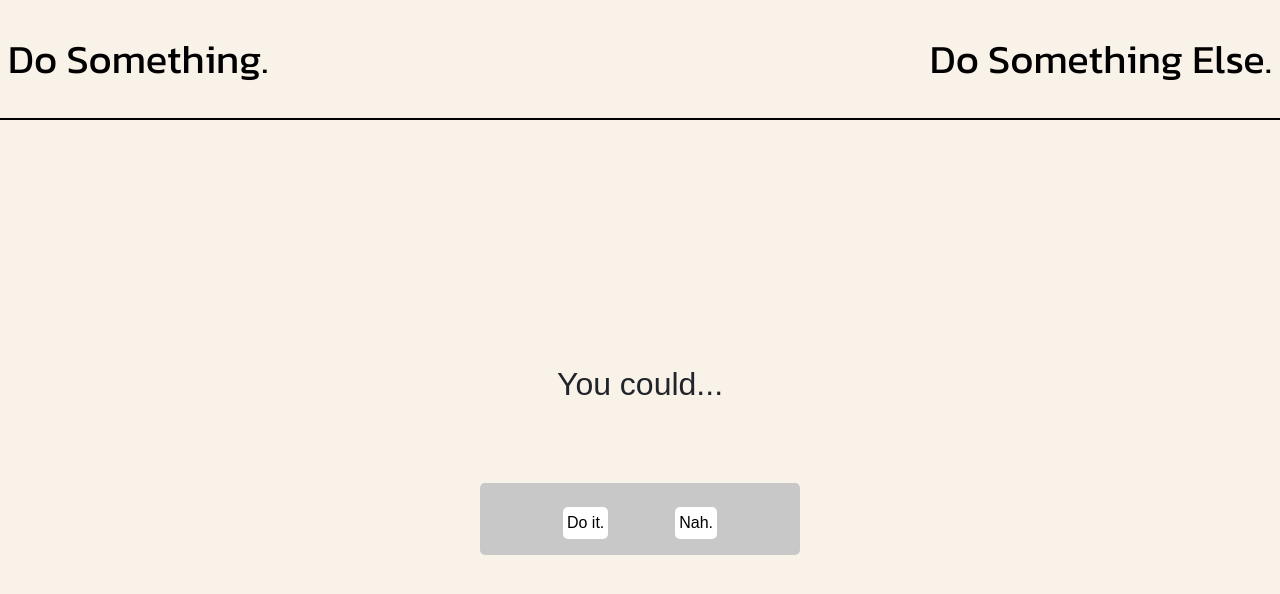
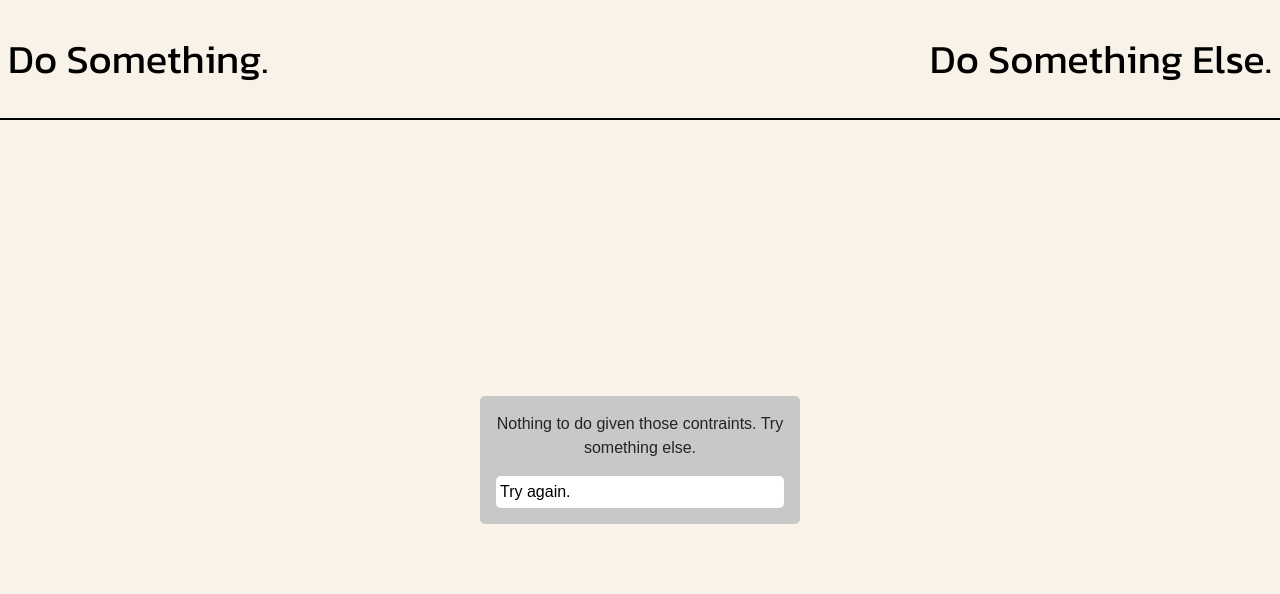
Before and after one commit to jfogiato/do-something, a React (Create React App) app: page /you-could-do in a window 1280 px wide. Shown: the top 594 px of the page. Built offline with nearby package versions, Linux system fonts and the light colour scheme; a web font is replaced by a local one.

Commit message:
Add: client-side component error handling if there are no matches returned from the server

```diff
--- a/src/components/App/App.js
+++ b/src/components/App/App.js
@@ -19,7 +19,9 @@ const App = () => {
 
   const getActivity = activityPreferences => {
     fetchCall(activityPreferences)
-      .then(data => setCurrentActivity(data));
+      .then(data => {
+        setCurrentActivity(data)
+      });
   }
 
   const addActivity = () => {
--- a/src/components/YouCould/YouCould.js
+++ b/src/components/YouCould/YouCould.js
@@ -1,14 +1,13 @@
 import React from 'react';
 import './YouCould.css';
 import { Link } from 'react-router-dom';
-
 
 const YouCould = ({ activityObject, addActivity }) => {
 
   const { activity, link } = activityObject;
 
-  return (
-    <section className='you-could'>
+  const match =
+    <>
       <h2>You could...</h2>
       <div className='activity-container'>
         <h3 data-cy='activity-name'>{activity}</h3>
@@ -18,6 +17,19 @@ const YouCould = ({ activityObject, addActivity }) => {
           <Link data-cy='nah-btn' to='/i-want-to' className='uni-btn'>Nah.</Link>
         </form>
       </div>
+    </>
+  ;
+
+  const noMatch =
+    <section className='activity-container'>
+      <p>Nothing to do given those contraints. Try something else.</p>
+      <Link data-cy='back-btn' to='/i-want-to' className='uni-btn'>Try again.</Link>
+    </section>
+  ;
+
+  return (
+    <section className='you-could'>
+        {activity ? match : noMatch}
     </section>
   );
 }
--- a/src/index.css
+++ b/src/index.css
@@ -41,8 +41,8 @@ button {
   align-items: center;
 }
 
-.unit-btn:hover {
-  background-color: blue;
+.uni-btn:hover {
+  background-color: var(--secondary-color);
 }
 
 .link {
```
